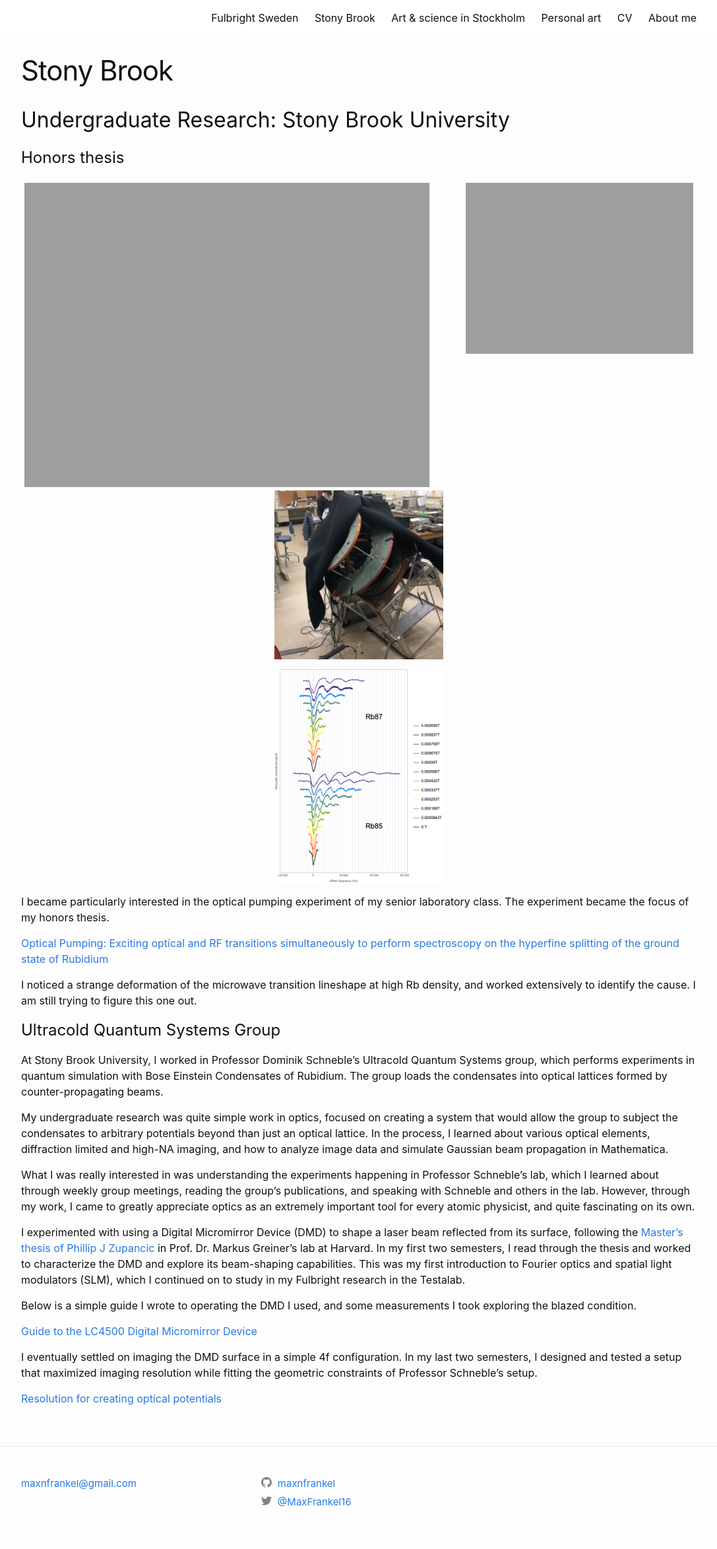
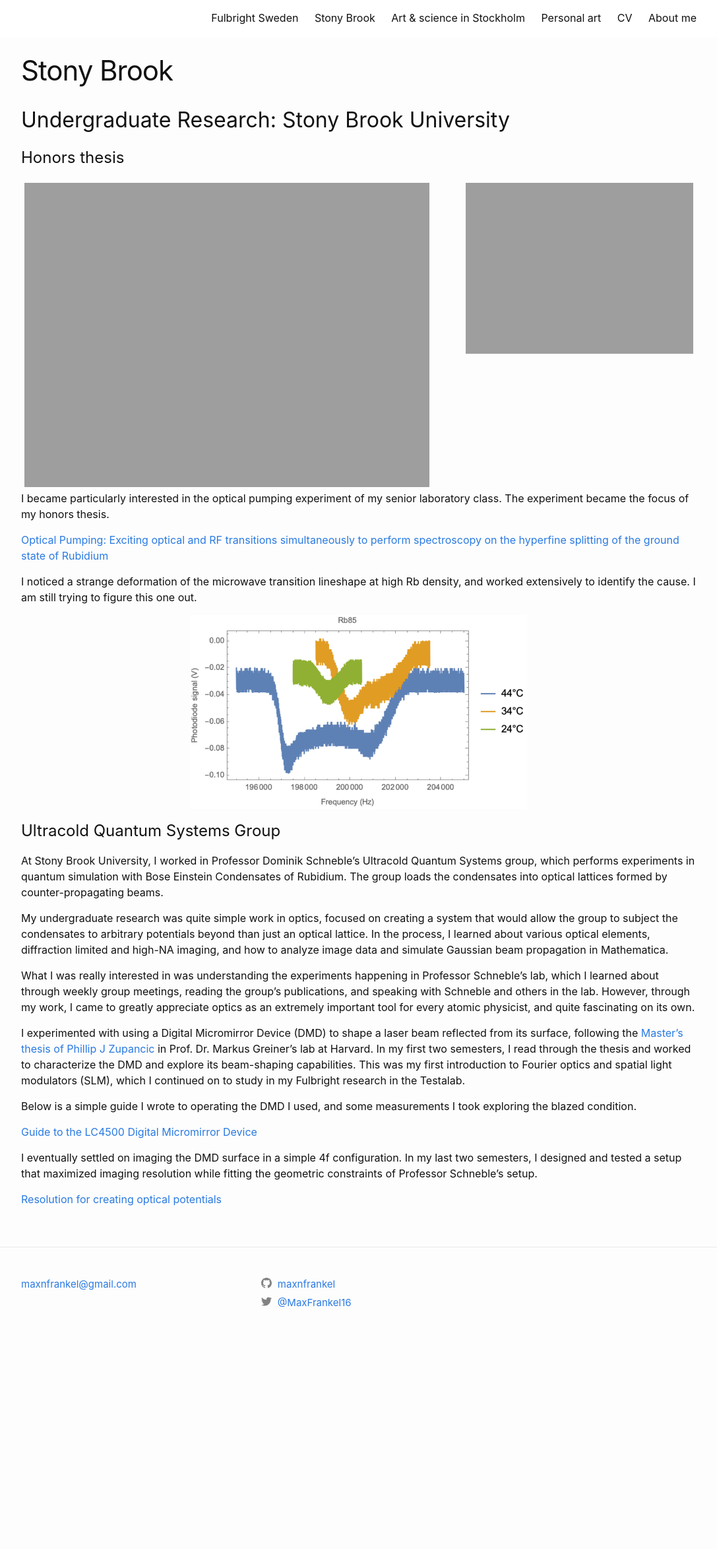
Before and after one commit to maxnfrankel/maxnfrankel.github.io, a Jekyll site: the page built from pages/2_Stony Brook.md, in a window 1280 px wide. Shown: the whole page at 66% size, without its empty margins (96-1183 px from the left). Built offline with Jekyll 4.4.1, drawn with Linux system fonts in a browser that asks for light colours; after the commit the page ends 2045 px from its top, so only the background shows below that.

Commit message:
Added photos to physics pages

```diff
--- a/pages/2_Stony Brook.md
+++ b/pages/2_Stony Brook.md
@@ -13,19 +13,17 @@
     <img src="/pages/images/Art&Science in Stockholm/Optical%20pumping%20setup.JPG" alt="Optical pumping setup" style="width:100%">
   </div>
   <div class="column2">
-    <img src="/pages/images/Art&Science in Stockholm/BothSplittingVsHighBField.png" alt="High magnetic field lineshape splitting" style="width:100%">
+    <img src="/pages/images/Art&Science in Stockholm/BothSplittingVsHighBField.png" alt="High magnetic field lineshape splitting" style="height:100%">
   </div>
 </div>
-
-![Optical pumping setup](/pages/StonyBrook/Optical%20pumping%20setup.JPG){: .center style="float: center" width="25%"}
-
-![Splitting of microwave transitions](/pages/StonyBrook/BothSplittingVsHighBField.png){: .center style="float: center" width="25%"}
 
 I became particularly interested in the optical pumping experiment of my senior laboratory class. The experiment became the focus of my honors thesis.
 
 [Optical Pumping: Exciting optical and RF transitions simultaneously to perform spectroscopy on the hyperfine splitting of the ground state of Rubidium](https://github.com/maxnfrankel/maxnfrankel.github.io/raw/master/pages/StonyBrook/Optical_Pumping.pdf)
 
 I noticed a strange deformation of the microwave transition lineshape at high Rb density, and worked extensively to identify the cause. I am still trying to figure this one out.
+
+![Rb85 splitting at high temp](/pages/StonyBrook/Rb85HighDensitySplitting.png){: .center style="float: none" width="50%" }
 
 # Ultracold Quantum Systems Group
 
```
Also changed, not shown: pages/StonyBrook/Rb85HighDensitySplitting.png (added), 1 other file.
